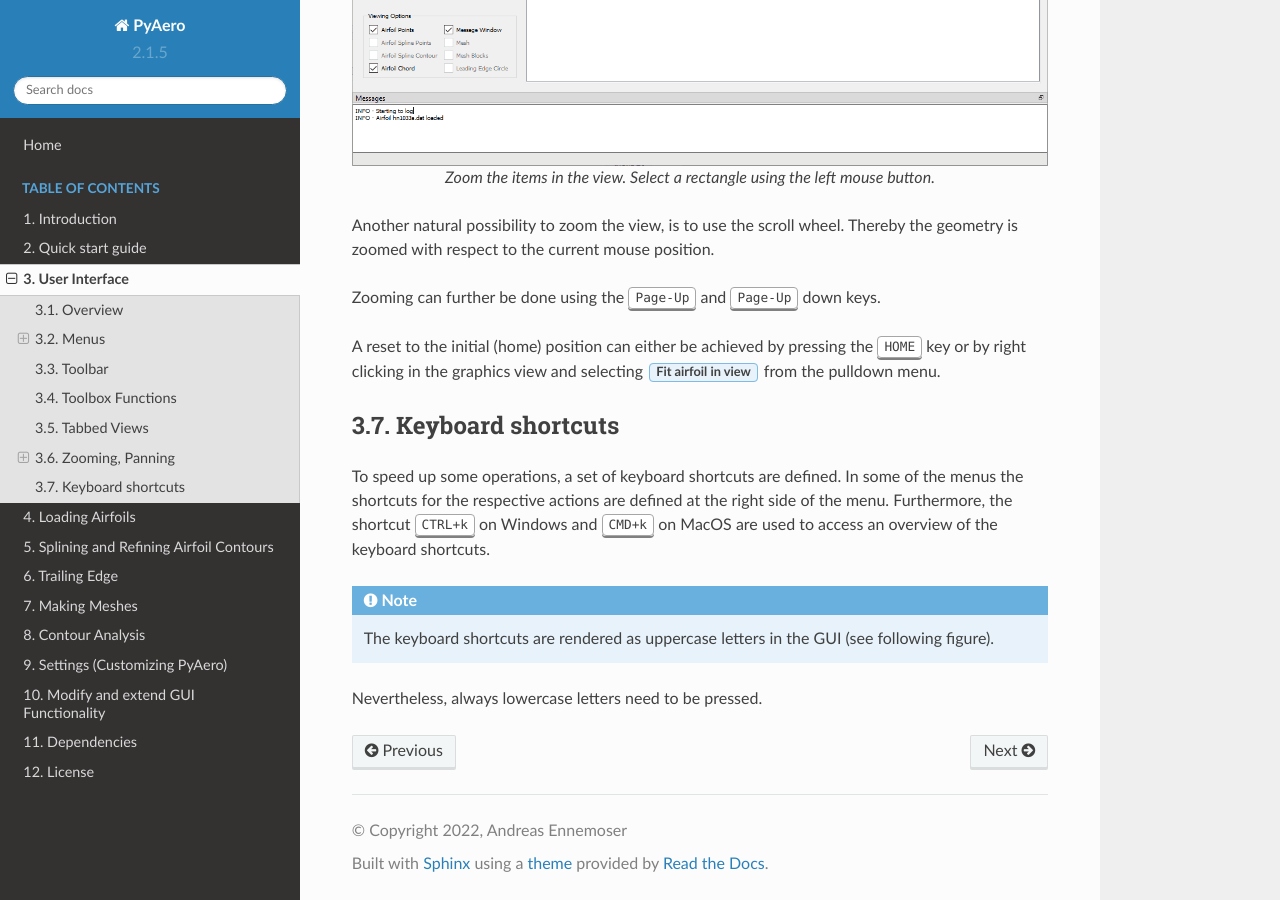
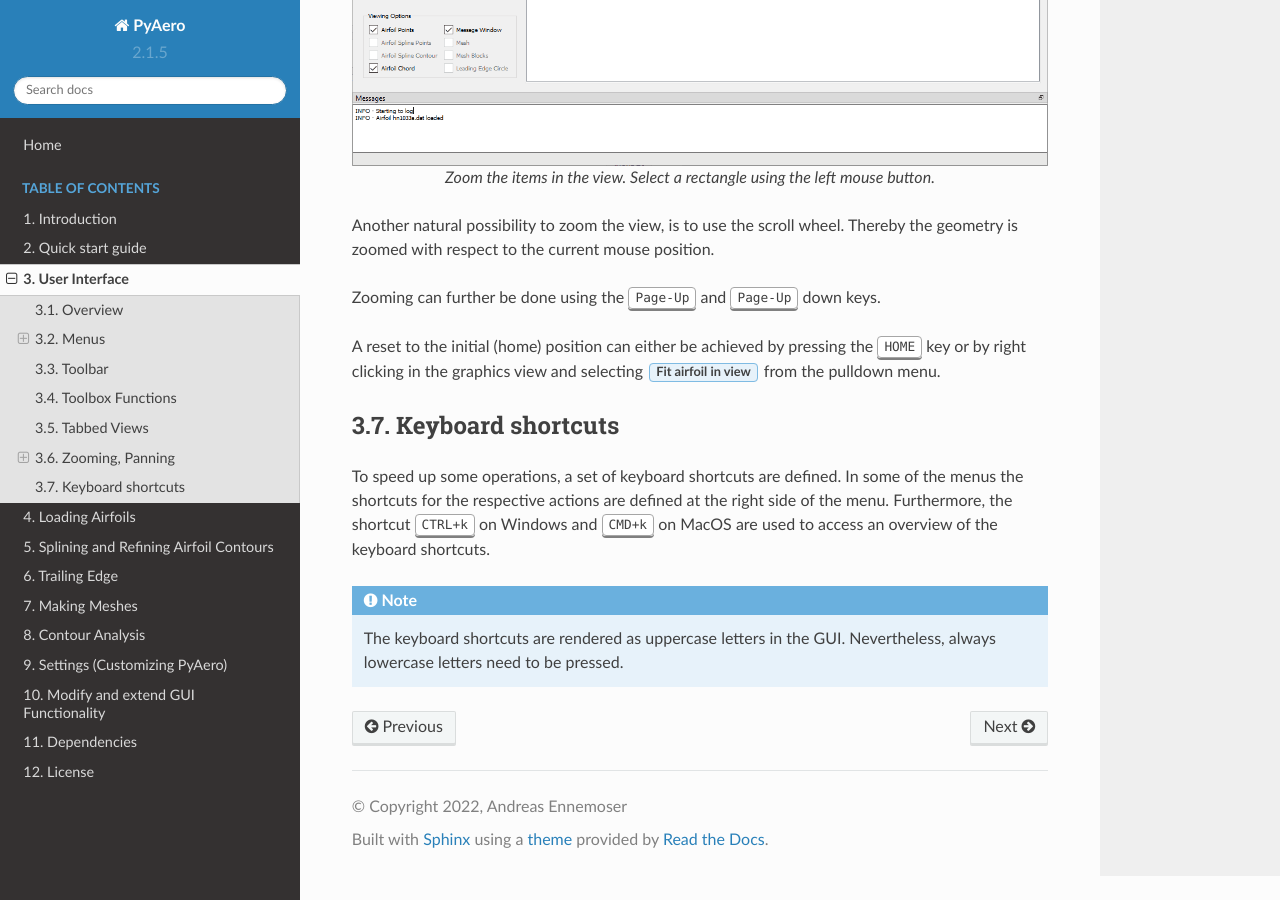
Before and after one commit to chiefenne/PyAero, a Sphinx documentation site: the page built from docs/ui_GUI.rst, in a window 1280 px wide and 900 px high, scrolled down 7725 px. Built offline with Sphinx 7.4.7 and the Read the Docs theme 2.0.0, drawn with Linux system fonts in a browser that asks for light colours.

Commit message:
update docs

```diff
--- a/docs/ui_GUI.rst
+++ b/docs/ui_GUI.rst
@@ -158,5 +158,6 @@ To speed up some operations, a set of keyboard shortcuts are defined. In some of
 respective actions are defined at the right side of the menu. Furthermore, the shortcut :kbd:`CTRL+k` on Windows
 and :kbd:`CMD+k` on MacOS are used to access an overview of the keyboard shortcuts.
 
-.. note:: The keyboard shortcuts are rendered as uppercase letters in the GUI (see following figure).
-Nevertheless, always lowercase letters need to be pressed.
+.. note::
+   The keyboard shortcuts are rendered as uppercase letters in the GUI.
+   Nevertheless, always lowercase letters need to be pressed.
```
